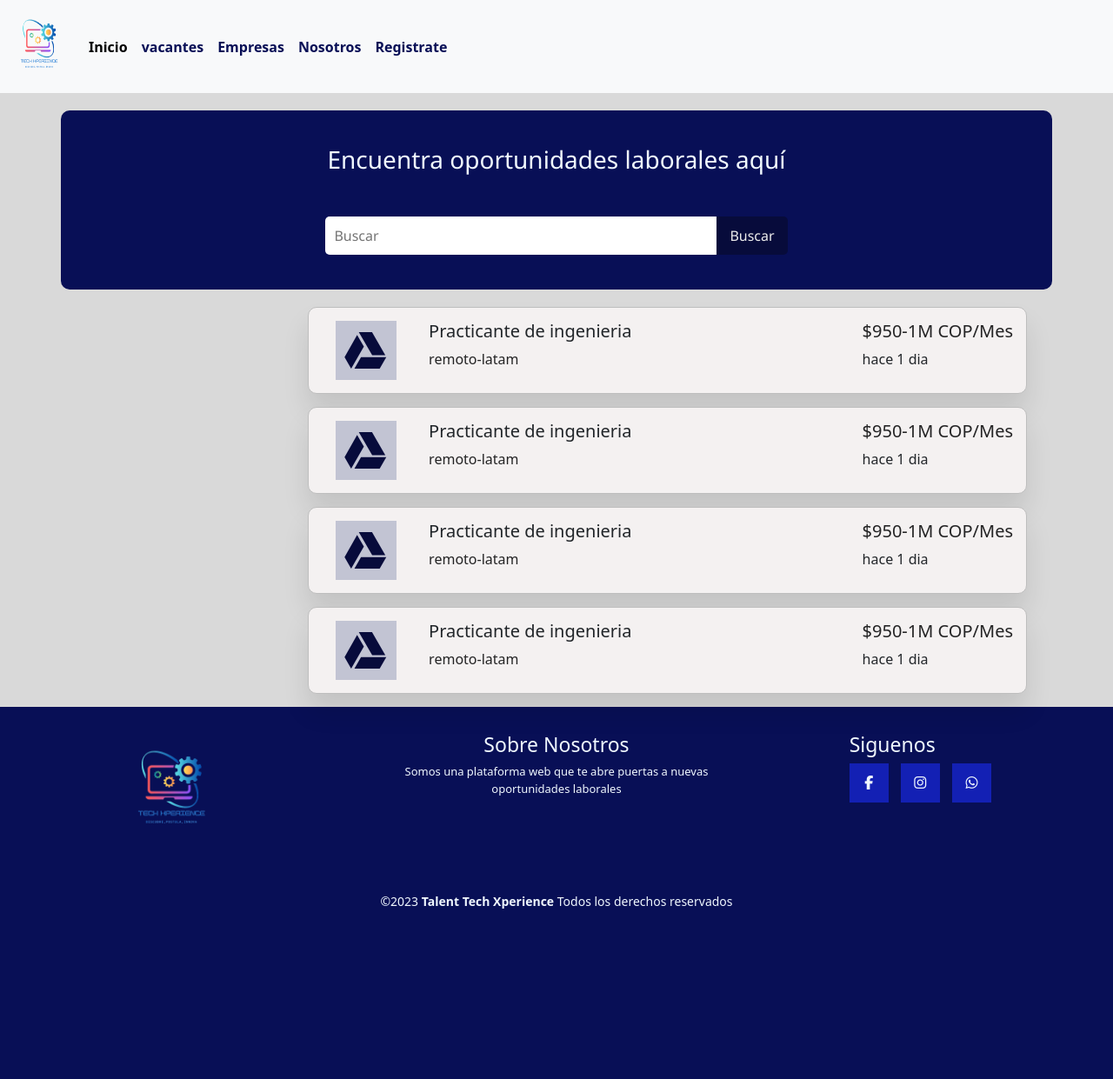
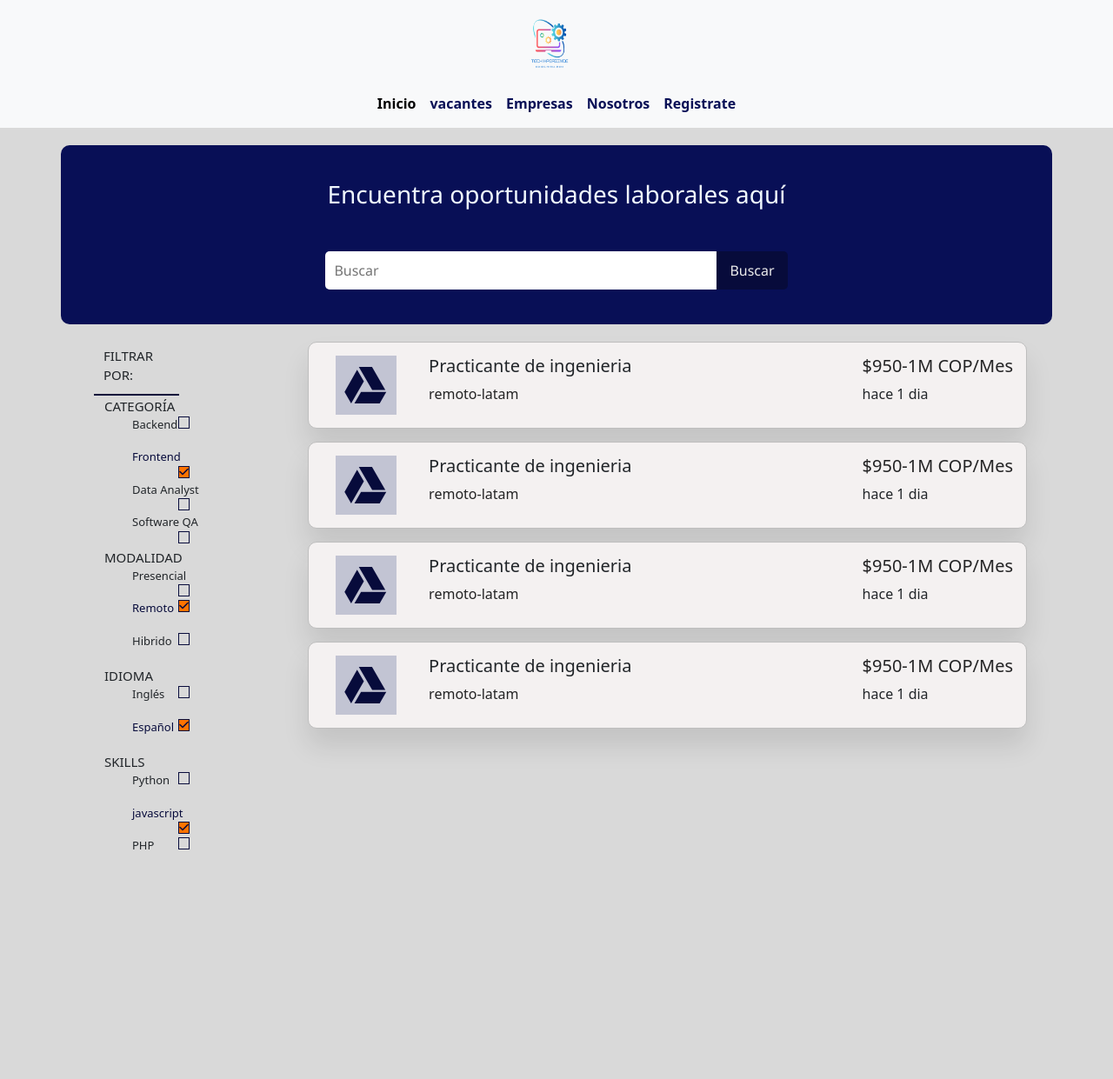
Before and after one commit to Marodriguezf/Tech_Talent_Xperience, a PHP site: page /vacantes.html in a window 1280 px wide. Shown: the top 1241 px of the page at 87% size. Before the commit the page ends 1045 px from the top, so only its background shows below. Run offline with PHP 8.4, Linux system fonts and the light colour scheme; some libraries are stand-ins or nearby versions.

Commit message:
Filtros pagina vacantes

```diff
--- a/Estilos/vacantesStyle.css
+++ b/Estilos/vacantesStyle.css
@@ -127,6 +127,103 @@
 
 
 
+/* Sección 3 Filtros */
+
+.section3 {
+
+        position: relative; /* Permite ajustes relativos */
+        top: -480px; /* Ajusta la posición hacia arriba */
+        padding-left: 120px;
+
+
+
+}
+
+.section3 .fs_header_bar {
+    padding-top: 25px;
+    padding-bottom: 10px;
+    border-bottom: 2px solid #070b3b;
+}
+
+.fs_header_bar {
+    padding-top: 25px;
+    padding-bottom: 0;
+}
+
+.fs_page_title{
+    font-size: 15px;
+    font-weight: 500;
+    text-transform: uppercase;
+    margin-left: -1px;
+}
+
+.heading {
+    font-size: 15px;
+    font-weight: 500;
+    text-transform: uppercase;
+}
+
+/* Alineación a la izquierda */
+.container-fluid {
+    display: flex;
+    justify-content: flex-start;
+    flex-direction: column;
+    align-items: flex-start;
+}
+
+.btn {
+    width: 100%;
+    background-color: #070b3b;
+    color: #ececec;
+    border-radius: 2px;
+    padding: 3px;
+    font-weight: 300 !important;
+}
+
+.active .btn {
+    background: #ff7300;
+    color: #ececec;
+}
+
+
+.content ul{
+    padding: 0;
+    display: block;
+    margin-top: 15px;
+}
+
+.contents  ul li{
+    list-style: none;
+    margin-bottom: 18px;
+    font-size: 13px;
+    font-weight: 400;
+}
+
+.contents .text-right{
+    float: right;
+    height: 14px;
+    width: 13px;
+    border: 1px solid #070b3b;
+    margin-top: 0px;
+    margin-right: 1050px;
+
+}
+
+.contents li.active span:first-child{
+
+    color: #070b3b;
+}
+
+
+.contents li.active span:last-child{
+
+    background: #ff7300;
+    color: #070b3b;
+    border: 1px solid #070b3b;
+    font-size: 12px;
+    line-height: 100%;
+    text-align: center;
+}
 
 
   /* Footer */
--- a/vacantes.html
+++ b/vacantes.html
@@ -137,10 +137,114 @@
       </div>
     </div>
   </section>
-<!-- seccion 3 filtros -->
 
+  <!-- seccion 3 filtros -->
+  <div class="section3 container-fluid">
+    <div class="row">
+      <section class="col-md-10 fs_header_bar">
+        <div class="row">
+          <div class="col-10 fs_page_title">
+            Filtrar por:
+          </div>
+        </div>
+      </section>
+    </div>
+    <section class="col-12 fs_price_body">
+      <div>
+        <span class="heading">
+          Categoría
+        </span>
+        <div class="contents">
+          <ul>
+            <li>
+              <span>Backend</span>
+              <span class="text-right"></span>
+            </li>
+            <li class="active">
+              <span>Frontend</span>
+              <span class="text-right">
+                <i class="fa fa-check"></i>
+              </span>
+            </li>
+            <li>
+              <span>Data Analyst</span>
+              <span class="text-right"></span>
+            </li>
+            <li>
+              <span>Software QA</span>
+              <span class="text-right"></span>
+            </li>
+          </ul>
+        </div>
+      </div>
+    </section>
+    <section class="col-12" class="fs_distance_body">
+      <span class="heading">
+        Modalidad
+      </span>
+      <div class="contents">
+        <ul>
+          <li>
+            <span>Presencial</span>
+            <span class="text-right"></span>
+          </li>
+          <li class="active">
+            <span>Remoto</span>
+            <span class="text-right">
+              <i class="fa fa-check"></i>
+            </span>
+          </li>
+          <li>
+            <span>Hibrido</span>
+            <span class="text-right"></span>
+          </li>
+        </ul>
+      </div>
+    </section>
+    <section class="col-12" class="fs_distance_body">
+      <span class="heading">
+        Idioma
+      </span>
+      <div class="contents">
+        <ul>
+          <li>
+            <span>Inglés</span>
+            <span class="text-right"></span>
+          </li>
+          <li class="active">
+            <span>Español</span>
+            <span class="text-right">
+              <i class="fa fa-check"></i>
+            </span>
+          </li>
+        </ul>
+      </div>
+    </section>
+    <section class="col-12" class="fs_distance_body">
+      <span class="heading">
+        Skills
+      </span>
+      <div class="contents">
+        <ul>
+          <li>
+            <span>Python</span>
+            <span class="text-right"></span>
+          </li>
+          <li class="active">
+            <span>javascript</span>
+            <span class="text-right">
+              <i class="fa fa-check"></i>
+            </span>
+          </li>
+          <li>
+            <span>PHP</span>
+            <span class="text-right"></span>
+          </li>
+        </ul>
+      </div>
+    </section>
 
-
+  </div>
 
 
   <!-- footer -->
```
